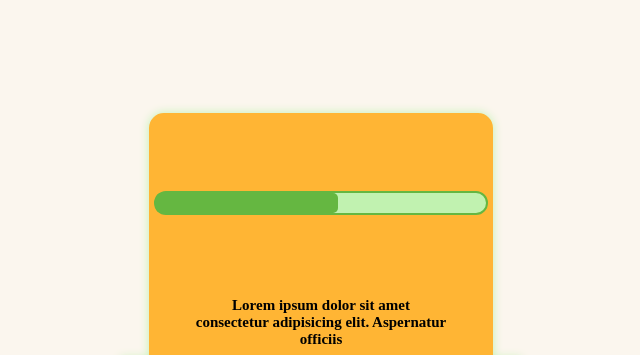
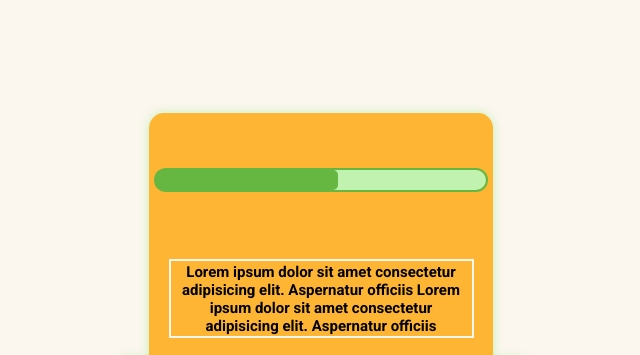
Before and after one commit to Ameer2000Mzori/Testimonial-Box-Switcher, a website built with webpack: page src/index.html in a window 1280 px wide. Shown: the top 355 px of the page, without its empty margins (319-959 px from the left). Built offline with nearby package versions, Linux system fonts and the light colour scheme; grey boxes are pictures that could not be loaded.

Commit message:
added styling to the text wrapper and text

```diff
--- a/src/index.html
+++ b/src/index.html
@@ -28,7 +28,8 @@
         <div class="text-Wrapper">
           <h1>
             Lorem ipsum dolor sit amet consectetur adipisicing elit. Aspernatur
-            officiis
+            officiis Lorem ipsum dolor sit amet consectetur adipisicing elit.
+            Aspernatur officiis
           </h1>
         </div>
         <div class="image-Name-Wrap">
--- a/src/style.scss
+++ b/src/style.scss
@@ -21,11 +21,6 @@ body {
   display: flex;
   flex-direction: column;
   background-color: $colorTwo;
-
-  h1 {
-    font-size: 15px;
-    max-width: 252px;
-  }
 
   .head {
     display: flex;
@@ -64,5 +59,31 @@ body {
         }
       }
     }
+
+    .text-Wrapper {
+      width: 100%;
+      height: 30%;
+      text-align: center;
+      align-items: center;
+      display: flex;
+      flex-direction: column;
+      justify-content: center;
+
+      h1 {
+        font-size: 15px;
+        font-family: $fontOne;
+        font-weight: 600;
+        max-width: 90%;
+        height: 60%;
+        overflow-x: auto;
+        border: solid $colorTwo 2px;
+        padding: 2px;
+        text-align: center;
+        align-items: center;
+        display: flex;
+        flex-direction: column;
+        justify-content: center;
+      }
+    }
   }
 }
```
Also changed, not shown: src/style.css, 1 other file.
